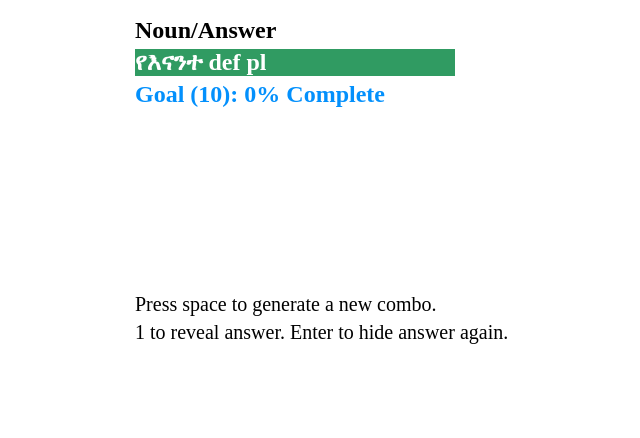
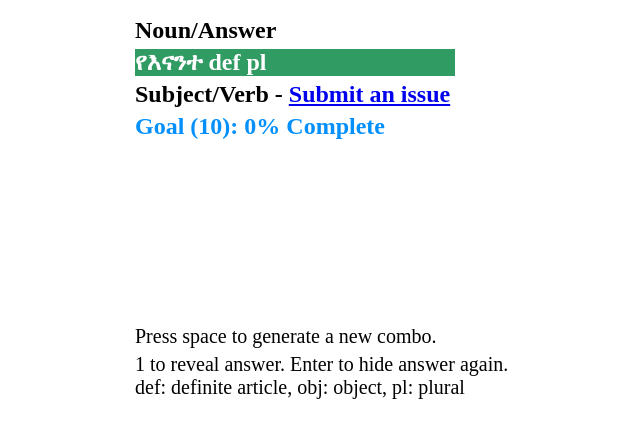
Before and after one commit to quantum9Innovation/tolo-tolo, a plain HTML site: page nouns/index.html in a window 1280 px wide. Shown: the part 272-710 px from the top of the page, without its empty margins (129-769 px from the left). Drawn offline with Linux system fonts and the light colour scheme.

Commit message:
Added an Issue Link

```diff
--- a/nouns/index.html
+++ b/nouns/index.html
@@ -84,10 +84,11 @@
         <h1 id='noun'>[Noun]</h1>
         <h1 id='answer'>     ...</h1>
         <h2 class='des-left' >Noun/Answer</h2>
-        <h2 class='des-left' id='info' >H</h2>
+        <h2 class='des-left' id='info' >[Info]</h2>
+        <h2 class='des-left' >Subject/Verb - <a href='https://github.com/quantum9Innovation/tolo-tolo/issues/new?assignees=quantum9Innovation&labels=bug%2C+good+first+issue&template=wrong-noun-suffix-issue.md&title=Incorrect+Noun+Suffix'>Submit an issue</a></h2>
         <h2 class='des-left' id='goal' >Goal (10): 0% Complete</h2>
         <p id='p-head'>Press space to generate a new combo.</p>
-        <p>1 to reveal answer. Enter to hide answer again.</p>
+        <p>1 to reveal answer. Enter to hide answer again. def: definite article, obj: object, pl: plural</p>
 
     </body>
 
```
